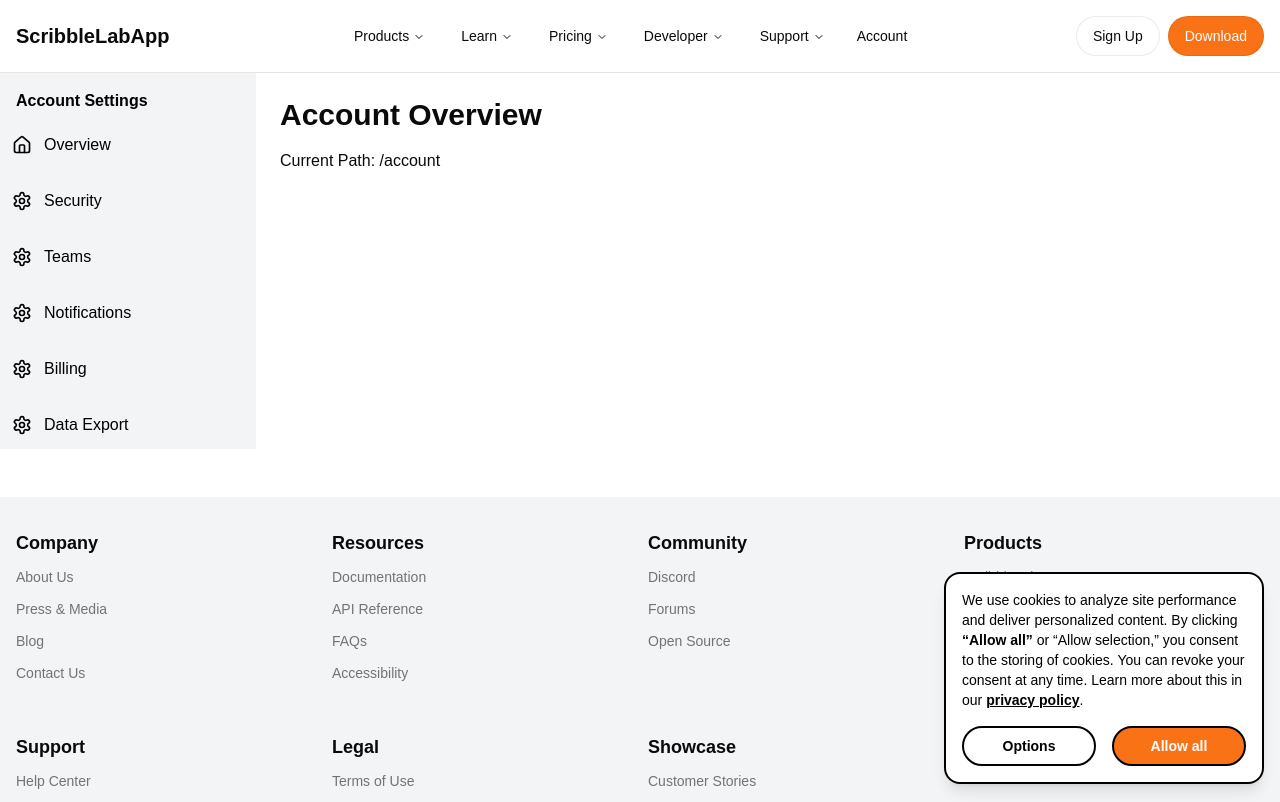
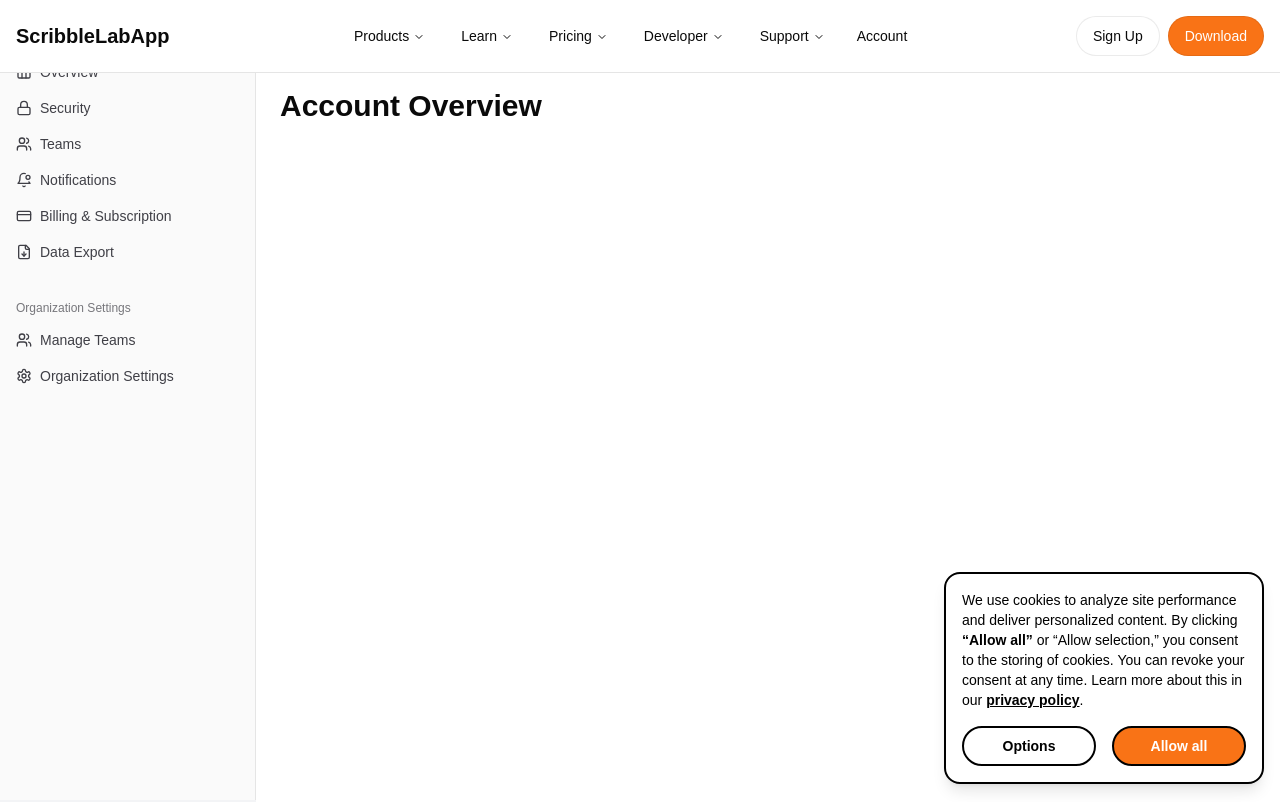
Before and after one commit to ScribbleLabApp/website, a Next.js app: page /account in a window 1280 px wide. Shown: the top 802 px of the page. Built offline with nearby package versions, Linux system fonts and the light colour scheme.

Commit message:
(chore): Account page

```diff
--- a/package.json
+++ b/package.json
@@ -32,6 +32,7 @@
     "@radix-ui/react-tooltip": "^1.1.4",
     "@shadcn/ui": "^0.0.4",
     "class-variance-authority": "^0.7.0",
+    "cloudinary": "^2.5.1",
     "clsx": "^2.1.1",
     "firebase": "^11.0.2",
     "input-otp": "^1.4.1",
--- a/src/app/account/page.tsx
+++ b/src/app/account/page.tsx
@@ -1,35 +1,41 @@
-"use client";
+'use client';
 
-import Sidebar from '@/components/ui/account-sidebar'; // Import the sidebar
-import { usePathname } from 'next/navigation'; // Optional, if you need to check the current route
+import Sidebar from '@/components/ui/account-sidebar';
+import { usePathname } from 'next/navigation';
 
 import { Navbar } from '@/components/ui/navbar';
 import { Footer } from '@/components/ui/footer';
 
+import FirebaseImage from '@/components/ui/FirebaseImage';
+
 export default function AccountPage() {
-  const pathname = usePathname(); // Optional, for active link highlighting
+  const pathname = usePathname();
 
   return (
-    <div className="flex flex-col h-screen">
+    <div className="flex flex-col">
       {/* Navbar */}
-      <Navbar />
+      <div className="fixed top-0 left-0 right-0 z-20">
+        <Navbar />
+      </div>
 
       {/* Main Content - Sidebar and Detail View */}
-      <div className="flex flex-1">
-        {/* Sidebar */}
-        <Sidebar />
+      <div className="flex flex-1 pt-16 overflow-hidden">
+        <div className="flex flex-col w-64 bg-gray-100 dark:bg-neutral-900 z-10 h-auto">
+          {/* Sidebar */}
+          <Sidebar />
+        </div>
 
         {/* Detail View (Main Content) */}
-        <main className="flex-1 p-6">
+        <main className="flex-1 p-6 overflow-auto">
           <h1 className="text-3xl font-semibold">Account Overview</h1>
-
-          <p className="mt-4">Current Path: {pathname}</p>
-
+          {/*<FirebaseImage alt="Illustration Header" path="people.png" className="w-128 object-cover" />*/}
         </main>
       </div>
 
       {/* Footer */}
-      <Footer />
+      <div className="">
+        <Footer />
+      </div>
     </div>
   );
 }
--- /dev/null
+++ b/src/components/ui/FirebaseImage.tsx
@@ -0,0 +1,46 @@
+"use client";
+
+import { useEffect, useState } from 'react';
+import { getStorage, ref, getDownloadURL } from 'firebase/storage';
+import { storage } from '@/lib/firebase';
+
+import { Skeleton } from "@/components/ui/skeleton"
+
+interface FirebaseImageProps {
+  path: string;
+  alt: string;
+  className?: string;
+}
+
+const FirebaseImage: React.FC<FirebaseImageProps> = ({ path, alt, className }) => {
+  const [imageUrl, setImageUrl] = useState<string | null>(null);
+
+  useEffect(() => {
+    const storageRef = ref(storage, path);
+
+    getDownloadURL(storageRef)
+      .then((url) => {
+        setImageUrl(url);
+      })
+      .catch((error) => {
+        console.error('Error fetching image URL:', error);
+      });
+  }, [path]);
+
+  return (
+    <div>
+      {imageUrl ? (
+        <img
+          src={imageUrl}
+          alt={alt}
+          className={className}
+          loading="lazy"
+        />
+      ) : (
+        <Skeleton className={`w-full h-full ${className}`} />
+      )}
+    </div>
+  );
+};
+
+export default FirebaseImage;
--- a/src/components/ui/account-sidebar.tsx
+++ b/src/components/ui/account-sidebar.tsx
@@ -1,44 +1,82 @@
 // components/ui/account-sidebar.tsx
 
-import { Home, Settings } from "lucide-react"; // Icons from lucide-react
+import { SidebarProvider, SidebarTrigger } from '@/components/ui/sidebar';
+import {
+  Sidebar,
+  SidebarContent,
+  SidebarFooter,
+  SidebarGroup,
+  SidebarHeader,
+  SidebarGroupLabel,
+  SidebarGroupContent,
+  SidebarMenu,
+  SidebarMenuItem,
+  SidebarMenuButton,
+} from '@/components/ui/sidebar';
+import { Home, Settings, Users, BellDot, Lock, CreditCard, FileDown } from 'lucide-react';
 import Link from 'next/link';
 import { usePathname } from 'next/navigation';
 
 const items = [
   { title: 'Overview', url: '/account/overview', icon: Home },
-  { title: 'Security', url: '/account/security', icon: Settings },
-  { title: 'Teams', url: '/account/teams', icon: Settings },
-  { title: 'Notifications', url: '/account/notifications', icon: Settings },
-  { title: 'Billing', url: '/account/billing', icon: Settings },
-  { title: 'Data Export', url: '/account/data-export', icon: Settings },
+  { title: 'Security', url: '/account/security', icon: Lock },
+  { title: 'Teams', url: '/account/teams', icon: Users },
+  { title: 'Notifications', url: '/account/notifications', icon: BellDot },
+  { title: 'Billing & Subscription', url: '/account/billing', icon: CreditCard },
+  { title: 'Data Export', url: '/account/data-export', icon: FileDown },
+];
+
+const organizationItems = [
+    { title: "Manage Teams", url: "/account/teams", icon: Users },
+    { title: "Organization Settings", url: "/account/teams", icon: Settings },
 ];
 
 export default function AccountSidebar() {
-  const pathname = usePathname(); // Get the current path to highlight active links
+  const pathname = usePathname();
 
   return (
-    <div className="w-64 bg-gray-100 dark:bg-neutral-900 text-black dark:text-white h-full flex flex-col">
-      <div className="fflex flex-col items-start py-2 px-4 pt-4">
-        <h2 className="text-s font-semibold">Account Settings</h2>
-      </div>
+    <SidebarProvider>
+      <Sidebar>
+        <SidebarHeader />
+        <SidebarContent>
+          <SidebarGroup>
+          <SidebarGroupLabel>Account Settings</SidebarGroupLabel>
+          <SidebarGroupContent>
+          <SidebarMenu>
+              {items.map((item) => (
+                <SidebarMenuItem key={item.title}>
+                  <SidebarMenuButton asChild>
+                    <a href={item.url}>
+                      <item.icon />
+                      <span>{item.title}</span>
+                    </a>
+                  </SidebarMenuButton>
+                </SidebarMenuItem>
+              ))}
+            </SidebarMenu>
+          </SidebarGroupContent>
+          </SidebarGroup>
 
-      <div className="flex-1 overflow-y-auto">
-        <ul className="space-y-2">
-          {items.map((item) => {
-            const isActive = pathname === item.url; // Check if the current path matches the item URL
-
-            return (
-              <li key={item.title}>
-                <Link href={item.url} className={`flex items-center p-3 space-x-3 rounded-md
-                  ${isActive ? 'bg-gray-700 text-white' : 'hover:bg-gray-700'}`}>
-                  <item.icon size={20} />
-                  <span className="text-s">{item.title}</span>
-                </Link>
-              </li>
-            );
-          })}
-        </ul>
-      </div>
-    </div>
+          <SidebarGroup>
+          <SidebarGroupLabel>Organization Settings</SidebarGroupLabel>
+          <SidebarGroupContent>
+          <SidebarMenu>
+              {organizationItems.map((organizationItems) => (
+                <SidebarMenuItem key={organizationItems.title}>
+                <SidebarMenuButton asChild>
+                  <a href={organizationItems.url}>
+                    <organizationItems.icon />
+                    <span>{organizationItems.title}</span>
+                  </a>
+                </SidebarMenuButton>
+              </SidebarMenuItem>
+              ))}
+          </SidebarMenu>
+          </SidebarGroupContent>
+          </SidebarGroup>
+        </SidebarContent>
+        <SidebarFooter />
+      </Sidebar>
+    </SidebarProvider>
   );
 }
--- a/src/components/ui/footer.tsx
+++ b/src/components/ui/footer.tsx
@@ -117,25 +117,25 @@ export function Footer() {
         <div className="flex flex-col md:flex-row items-center justify-between space-y-4 md:space-y-0 mt-8">
           <LanguageSelector />
           <div className="flex gap-4 text-lg">
-            <Link href="https://github.com" aria-label="GitHub">
+            <Link href="https://github.com/ScribbleLabApp/" aria-label="GitHub">
               <FaGithub />
             </Link>
-            <Link href="https://instagram.com" aria-label="Instagram">
+            <Link href="https://www.instagram.com/scribblelabappofficial/" aria-label="Instagram">
               <FaInstagram />
             </Link>
-            <Link href="https://youtube.com" aria-label="YouTube">
+            <Link href="https://www.youtube.com/@scribblelabappofficial" aria-label="YouTube">
               <FaYoutube />
             </Link>
-            <Link href="https://twitter.com" aria-label="Twitter">
+            <Link href="https://x.com/scribblelabapp" aria-label="Twitter">
               <FaTwitter />
             </Link>
-            <Link href="https://tiktok.com" aria-label="TikTok">
+            <Link href="https://www.tiktok.com/@scribblelabappofficial" aria-label="TikTok">
               <FaTiktok />
             </Link>
             <Link href="https://linkedin.com" aria-label="LinkedIn">
               <FaLinkedin />
             </Link>
-            <Link href="https://discord.com" aria-label="Discord">
+            <Link href="https://discord.gg/Y5mUJbNC8h" aria-label="Discord">
               <FaDiscord />
             </Link>
           </div>
```
Also changed, not shown: 1 other file (tests, documents, lock files or other folders).
